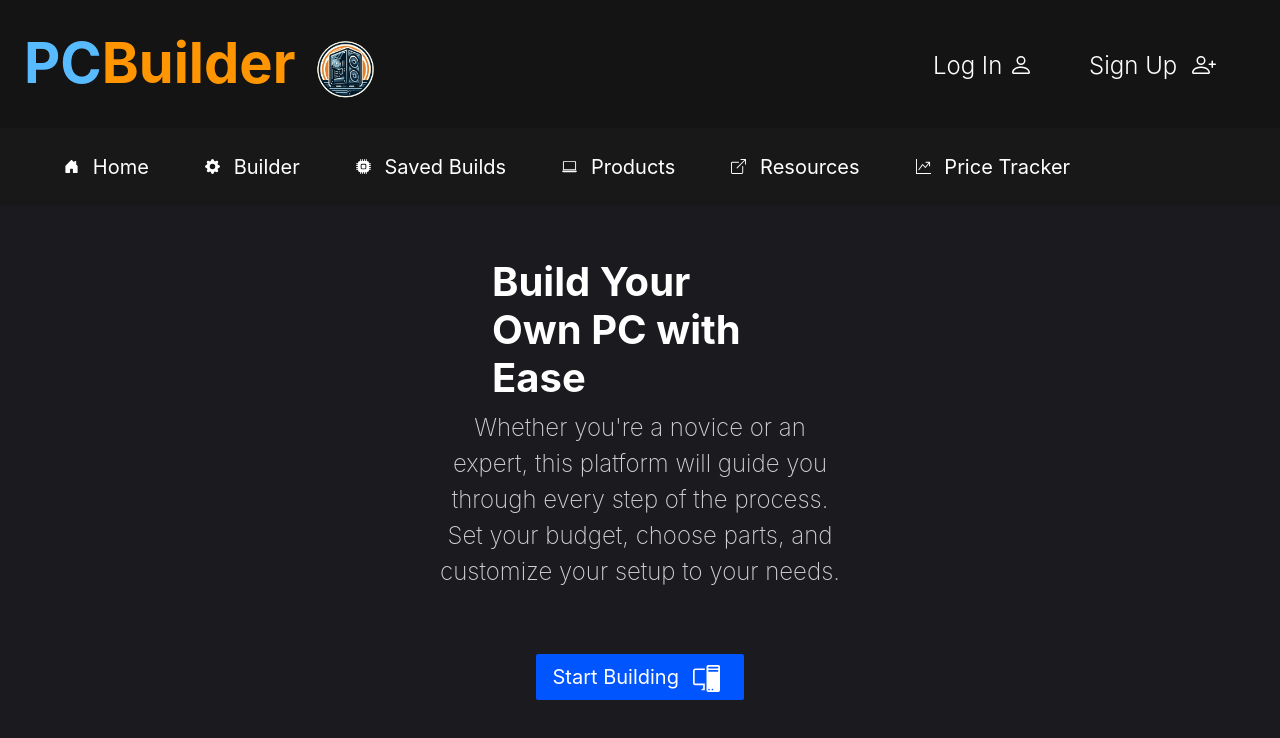
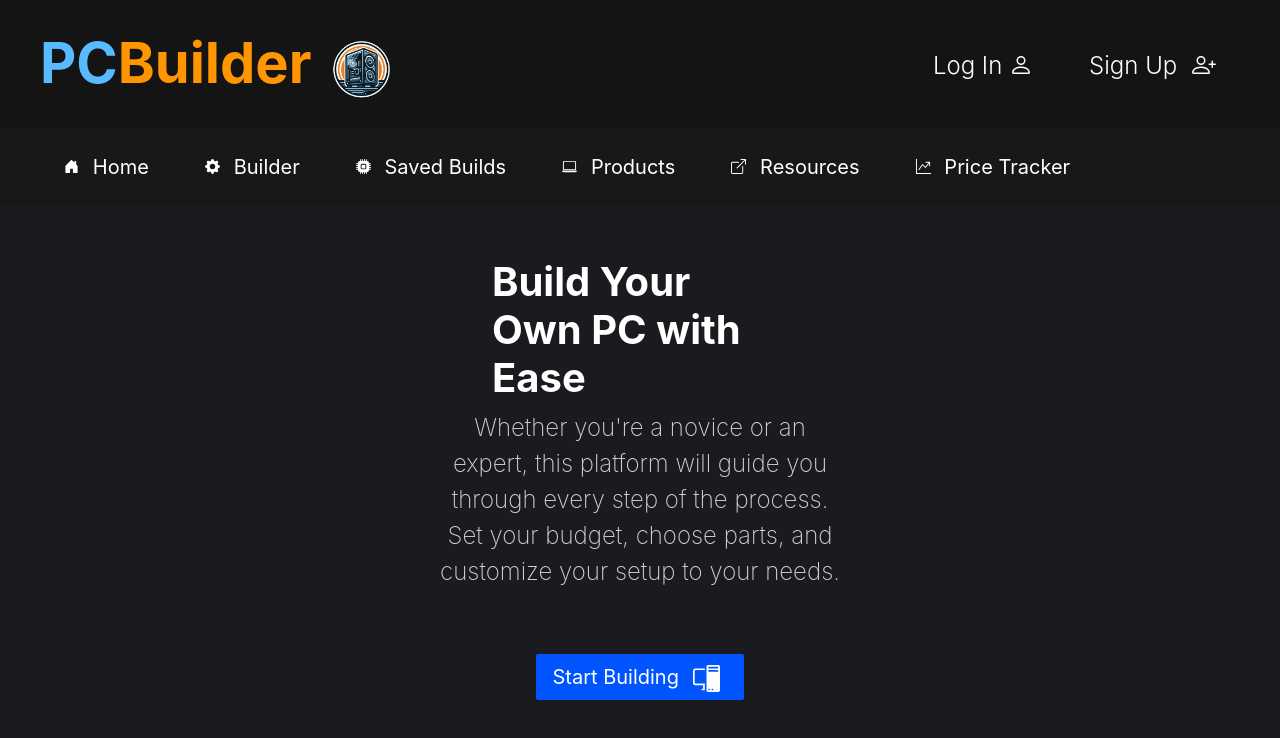
Before and after one commit to AymanShahin1221/PCBuilder, a React (Create React App) app in the folder frontend/: page / in a window 1280 px wide. Shown: the top 738 px of the page. Built offline with nearby package versions, Linux system fonts and the light colour scheme.

Commit message:
Changed margin start of header title for main component

```diff
--- a/frontend/src/components/common/Header.tsx
+++ b/frontend/src/components/common/Header.tsx
@@ -16,7 +16,7 @@
     return (
         <div className="site-title-container container-fluid p-4">
             <div className="d-flex flex-column flex-md-row justify-content-between align-items-center">
-                <div className="d-flex align-items-center mb-3 mb-md-0">
+                <div className="d-flex align-items-center ms-3">
                     <a href="http://localhost:3000/" className="d-flex flex-row main-header-href justify-content-center align-items-center">
                         <h1 className="display-4 fw-bold title m-0">
                             <span className="title-section1">PC</span>
```
